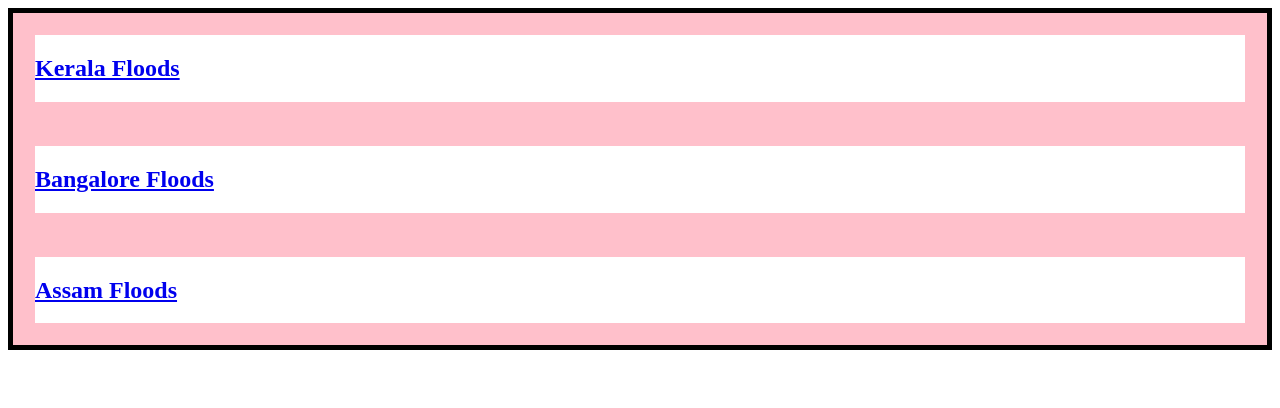
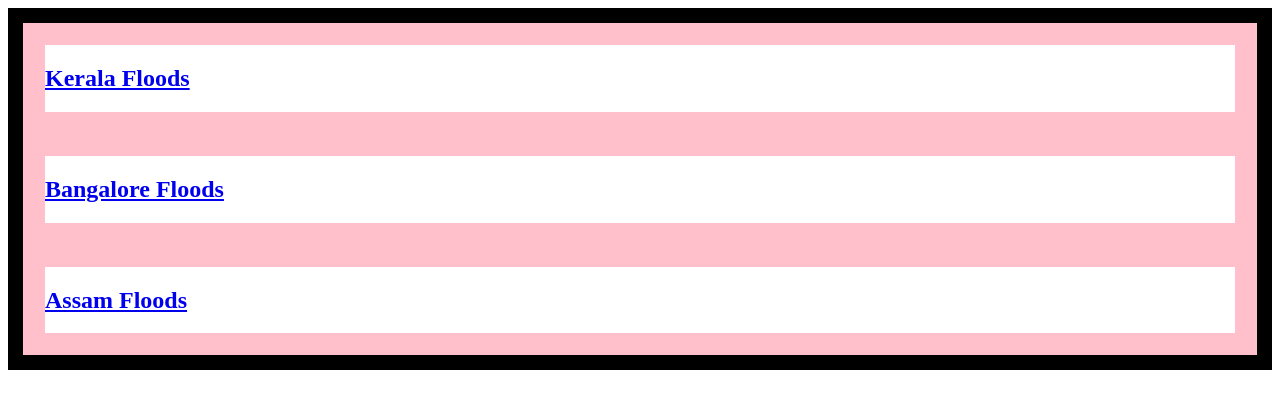
Before and after one commit to pranav2701/anticorruptionledger, a React (Create React App) app: page / in a window 1280 px wide. Shown: the top 408 px of the page. Built offline with nearby package versions, Linux system fonts and the light colour scheme.

Commit message:
Added a class

```diff
--- a/src/components/FirstPage/FirstPage.css
+++ b/src/components/FirstPage/FirstPage.css
@@ -1,3 +1,3 @@
 .fp-div {
-  border: 5px solid black;
+  border: 15px solid black;
 }
--- a/src/components/OrgChart/NGOList.js
+++ b/src/components/OrgChart/NGOList.js
@@ -4,7 +4,9 @@ import "./NGOList.css";
 function NGOList({ name, id }) {
   return (
     <div className="ngoDiv">
-      <h2 id={id}>{name}</h2>
+      <h2 class="ngoHeading" id={id}>
+        {name}
+      </h2>
     </div>
   );
 }
```
Also changed, not shown: src/components/FirstPage/FirstPage.js (+0 -8 lines).
